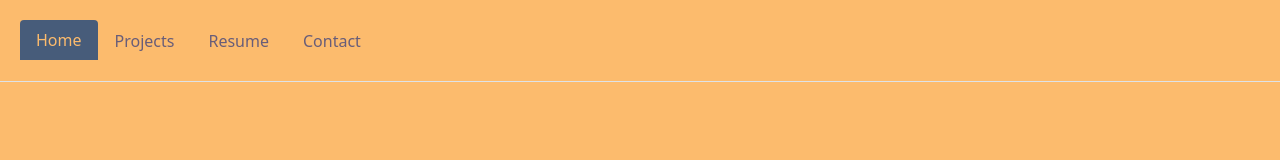
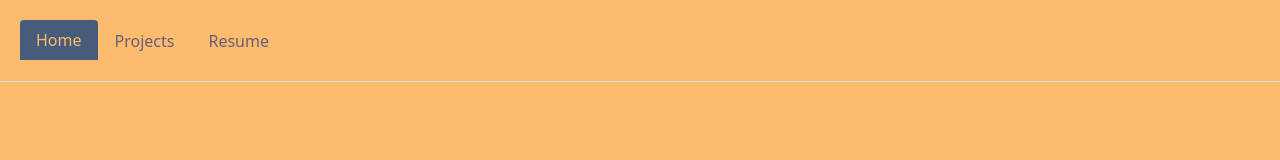
Before and after one commit to Ashquinn/react_portfolio1, a React (Create React App) app: page / in a window 1280 px wide. Shown: the top 160 px of the page. Built offline with nearby package versions, Linux system fonts and the light colour scheme.

Commit message:
Contact tab removed from nav bar

```diff
--- a/src/components/NavTabs.js
+++ b/src/components/NavTabs.js
@@ -36,16 +36,6 @@
           Resume
         </a>
       </li>
-      <li className="nav-item">
-        <a
-          href="#contact"
-          onClick={() => handlePageChange('Contact')}
-          // Check to see if the currentPage is `Contact`, and if so we use the active link class from bootstrap. Otherwise, we set it to a normal nav-link
-          className={currentPage === 'Contact' ? 'nav-link active' : 'nav-link'}
-        >
-          Contact
-        </a>
-      </li>
     </ul>
   );
 }
```
